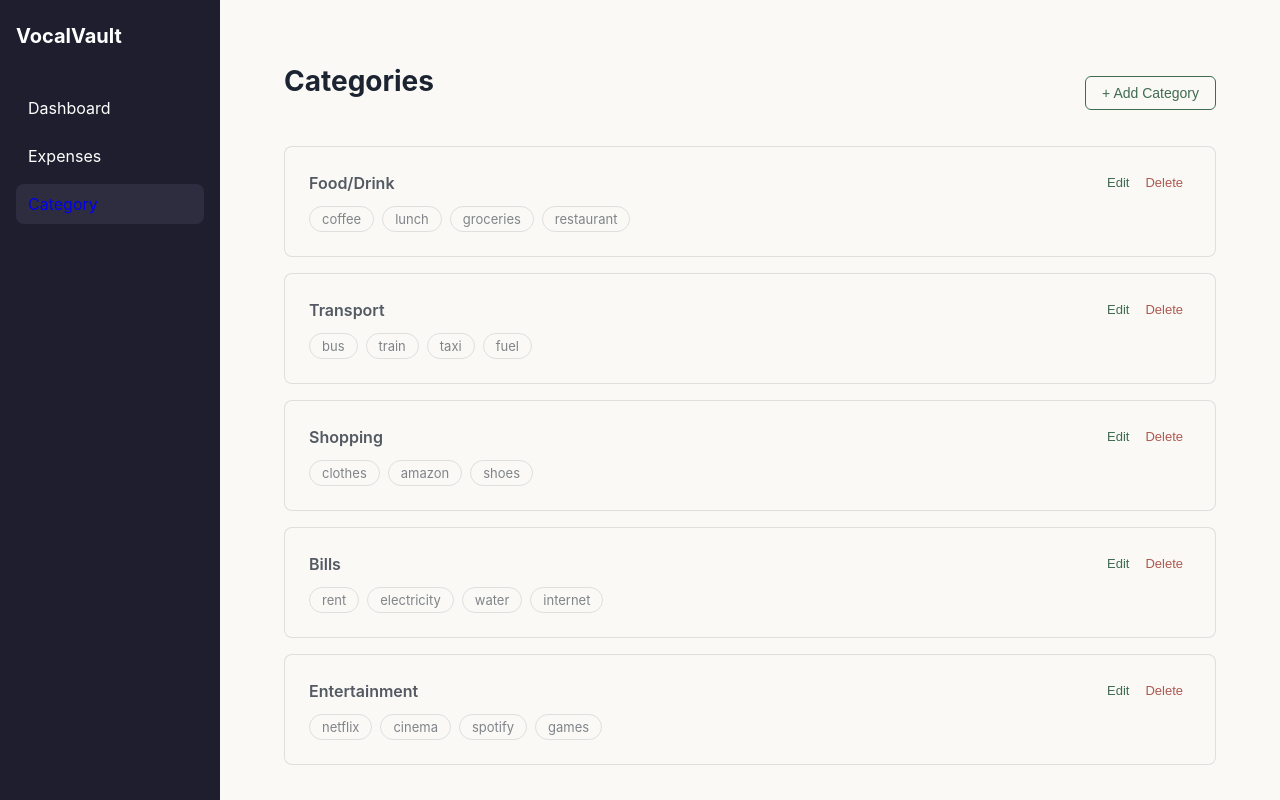
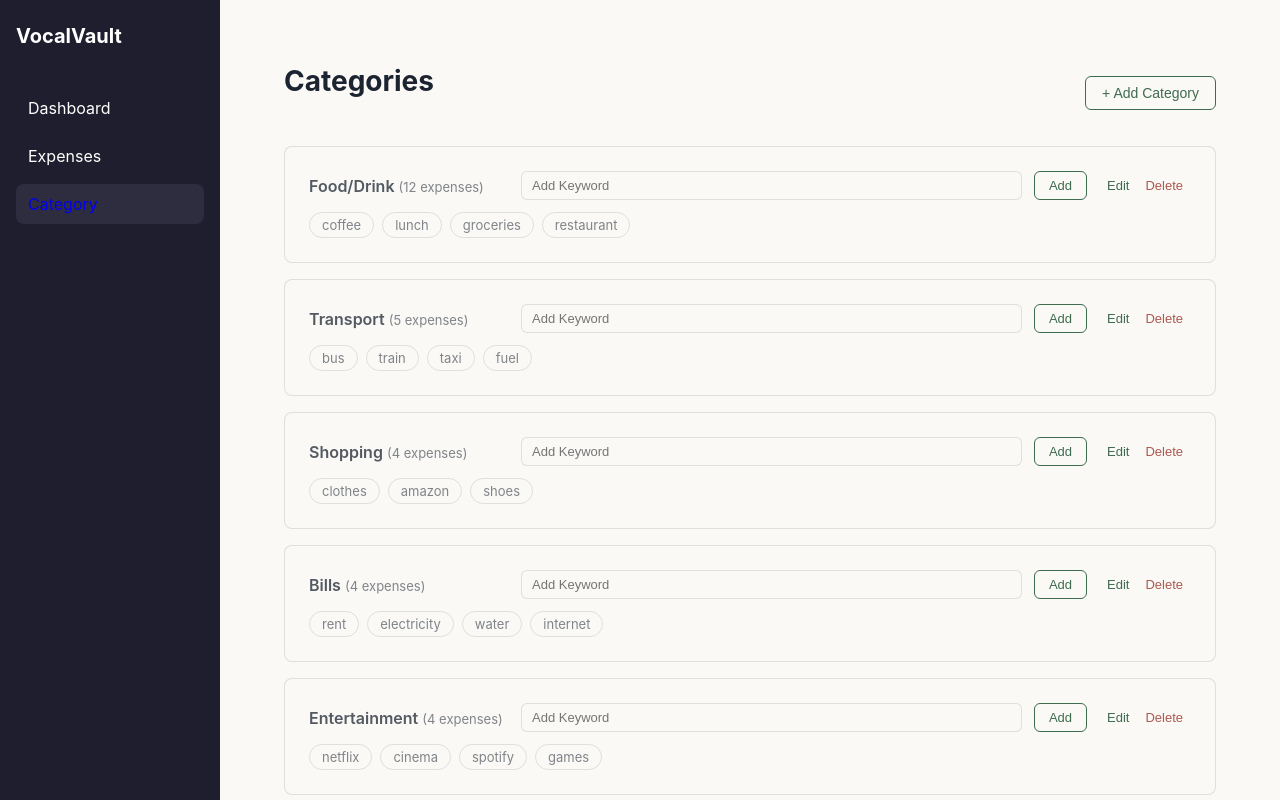
Before and after one commit to adriancwpin/VocalVault, a React (Vite) app in the folder vocalvault-web/: page /categories in a window 1280 px wide. Built offline with nearby package versions, Linux system fonts and the light colour scheme.

Commit message:
Done with adding keywords for category, expenses count and deletion

```diff
--- a/vocalvault-web/src/pages/Category.css
+++ b/vocalvault-web/src/pages/Category.css
@@ -14,9 +14,10 @@
 }
 
 .category-card-header {
-  display: flex;
-  justify-content: space-between;
+  display: grid;
+  grid-template-columns: 200px 1fr auto auto;
   align-items: center;
+  gap: 12px;
   margin-bottom: 12px;
 }
 
@@ -24,6 +25,66 @@
   margin: 0;
   font-size: 16px;
   font-weight: 600;
+}
+
+.category-count {
+  font-size: 13px;
+  font-weight: 400;
+  color: var(--color-muted);
+}
+
+.keyword-input {
+  border: 1px solid var(--color-border);
+  border-radius: 6px;
+  padding: 6px 10px;
+  font-size: 13px;
+  background-color: var(--color-bg);
+  color: var(--color-text);
+  width: 100%;
+}
+
+.keyword-input:focus {
+  outline: none;
+  border-color: var(--color-accent);
+}
+
+.add-keyword-button {
+  border: 1px solid var(--color-accent);
+  background: transparent;
+  color: var(--color-accent);
+  border-radius: 6px;
+  padding: 6px 14px;
+  font-size: 13px;
+  cursor: pointer;
+}
+
+.add-keyword-button:hover {
+  background-color: rgba(63, 107, 79, 0.08);
+}
+
+.confirm-delete-row {
+  display: flex;
+  align-items: center;
+  gap: 8px;
+  font-size: 13px;
+  color: var(--color-text);
+}
+
+.confirm-delete-row button {
+  font-size: 13px;
+  border: none;
+  background: none;
+  cursor: pointer;
+  padding: 2px 6px;
+}
+
+.confirm-yes {
+  color: rgba(160, 60, 50, 0.85);
+  font-weight: 600;
+}
+
+.confirm-cancel {
+  color: var(--color-muted);
 }
 
 .keyword-chips {
--- a/vocalvault-web/src/pages/Category.jsx
+++ b/vocalvault-web/src/pages/Category.jsx
@@ -1,13 +1,45 @@
 import "./Category.css";
+import { useState } from "react";
 
 function Category() {
-  const categories = [
-    { id: 1, name: "Food/Drink", keywords: ["coffee", "lunch", "groceries", "restaurant"] },
-    { id: 2, name: "Transport", keywords: ["bus", "train", "taxi", "fuel"] },
-    { id: 3, name: "Shopping", keywords: ["clothes", "amazon", "shoes"] },
-    { id: 4, name: "Bills", keywords: ["rent", "electricity", "water", "internet"] },
-    { id: 5, name: "Entertainment", keywords: ["netflix", "cinema", "spotify", "games"] },
-  ];
+  const [newKeywords, setNewKeywords] = useState({});
+  const [categories, setCategories] = useState([
+    { id: 1, name: "Food/Drink", keywords: ["coffee", "lunch", "groceries", "restaurant"], count: 12},
+    { id: 2, name: "Transport", keywords: ["bus", "train", "taxi", "fuel"], count:5 },
+    { id: 3, name: "Shopping", keywords: ["clothes", "amazon", "shoes"], count: 4 },
+    { id: 4, name: "Bills", keywords: ["rent", "electricity", "water", "internet"], count: 4 },
+    { id: 5, name: "Entertainment", keywords: ["netflix", "cinema", "spotify", "games"], count: 4 },
+  ]);
+
+  const [confirmingDeleteId, setConfirmingDeleteId] = useState(null);
+
+  function handleAddKeyword(categoryId){
+    const keywordToAdd =  newKeywords[categoryId];
+    if(!keywordToAdd) return;
+
+    setCategories(
+      categories.map((category) =>
+        category.id === categoryId
+          ? {...category, keywords: [...category.keywords, keywordToAdd]}
+          : category
+      )
+    );
+
+    setNewKeywords({...newKeywords, [categoryId]: ""}) /* clear inputs after adding*/
+  }
+
+  function handleDeleteClick(categoryId){
+    setConfirmingDeleteId(categoryId);
+  }
+
+  function confirmDelete(categoryId){ /*Set everything aside the one that is being deleted */
+    setCategories(categories.filter((category) => category.id !== categoryId));
+    setConfirmingDeleteId(null);
+  }
+
+  function cancelDelete(){
+    setConfirmingDeleteId(null);
+  }
 
   return (
     <div className="category-page">
@@ -20,10 +52,29 @@ function Category() {
         {categories.map((category) => (
           <div key={category.id} className="card category-card">
             <div className="category-card-header">
-              <h2 className="category-name">{category.name}</h2>
+              <h2 className="category-name">
+                {category.name} <span className="category-count">({category.count} expenses)</span></h2>
+              <input
+                type="text"
+                className="keyword-input"
+                value={newKeywords[category.id] || ""}
+                onChange={ (e) => setNewKeywords({ ...newKeywords, [category.id]: e.target.value })}
+                placeholder="Add Keyword"
+              />
+              <button className="add-keyword-button" onClick={() => handleAddKeyword(category.id)}>Add</button>
               <div className="row-actions">
                 <button className="text-button">Edit</button>
-                <button className="text-button danger">Delete</button>
+                {confirmingDeleteId === category.id ?(
+                  <span className="confirm-delete-row">
+                    Delete this category and its {category.count} expenses?
+                    <button className="confirm-yes" onClick={() => confirmDelete(category.id)}>Yes, delete</button>
+                    <button className="confirm-cancel" onClick={cancelDelete}>Cancel</button>
+                  </span>
+                ) : (
+                  <button className="text-button danger" onClick={() => handleDeleteClick(category.id)}>
+                    Delete
+                  </button>
+                )}
               </div>
             </div>
             <div className="keyword-chips">
@@ -38,4 +89,5 @@ function Category() {
   );
 }
 
+
 export default Category;
```
